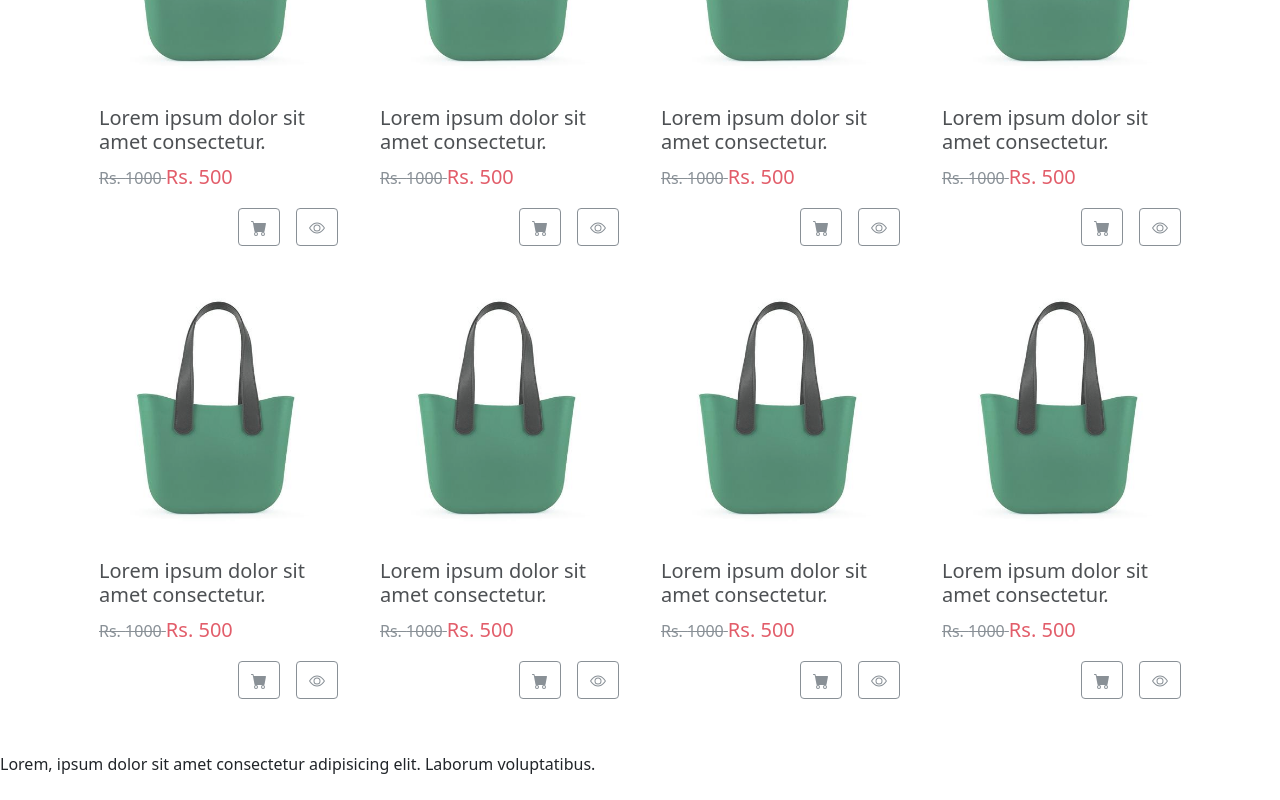
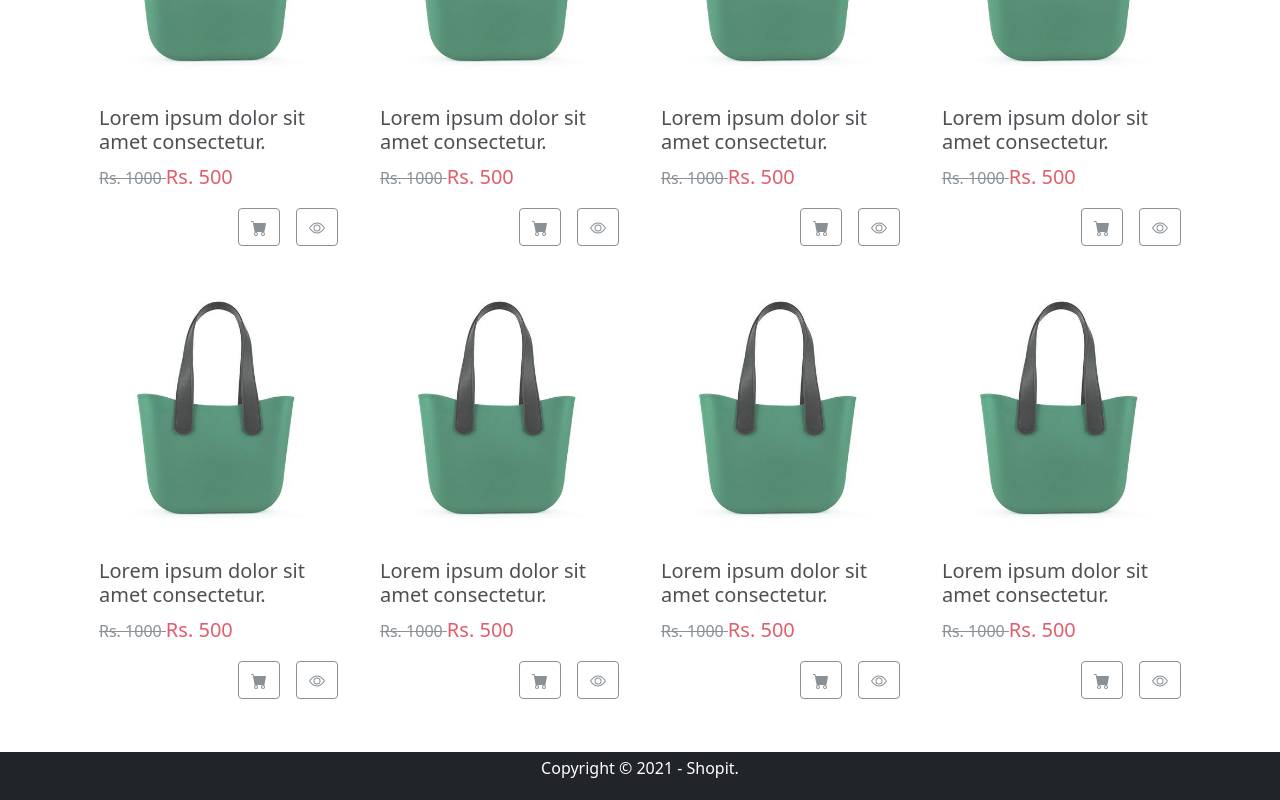
Before and after one commit to faris-xhan/shopit-nextjs, a Next.js app: page / in a window 1280 px wide. Shown: the part 1257-2057 px from the top of the page. Built offline with nearby package versions, Linux system fonts and the light colour scheme.

Commit message:
:art: add styles to footer

```diff
--- a/components/layout/Footer.jsx
+++ b/components/layout/Footer.jsx
@@ -1,10 +1,7 @@
 export const Footer = (props) => {
   return (
-    <footer>
-      <p>
-        Lorem, ipsum dolor sit amet consectetur adipisicing elit. Laborum
-        voluptatibus.
-      </p>
+    <footer className="p-1 bg-dark text-white">
+      <p className="text-center">Copyright &copy; 2021 - Shopit. </p>
     </footer>
   );
 };
```
